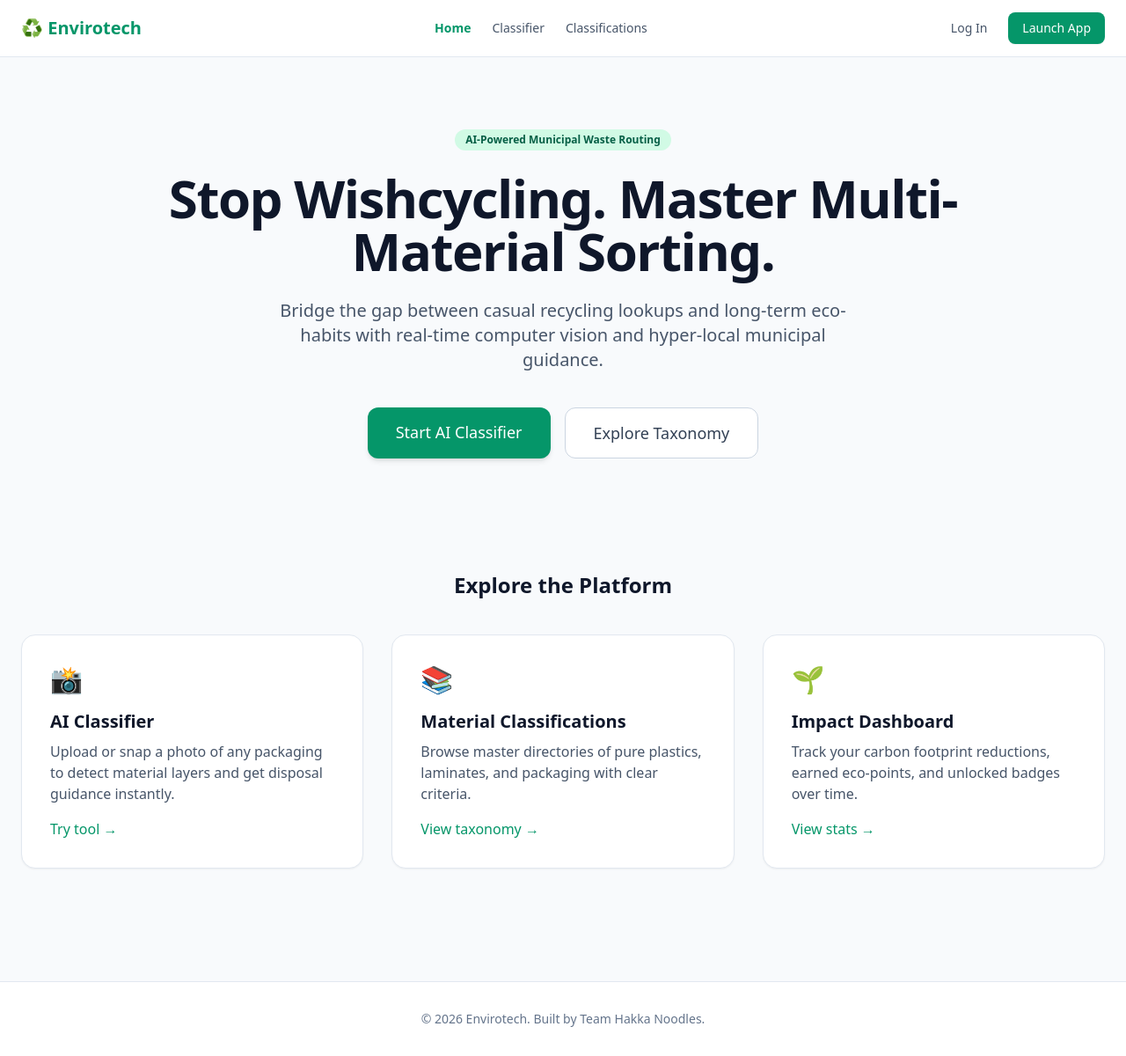
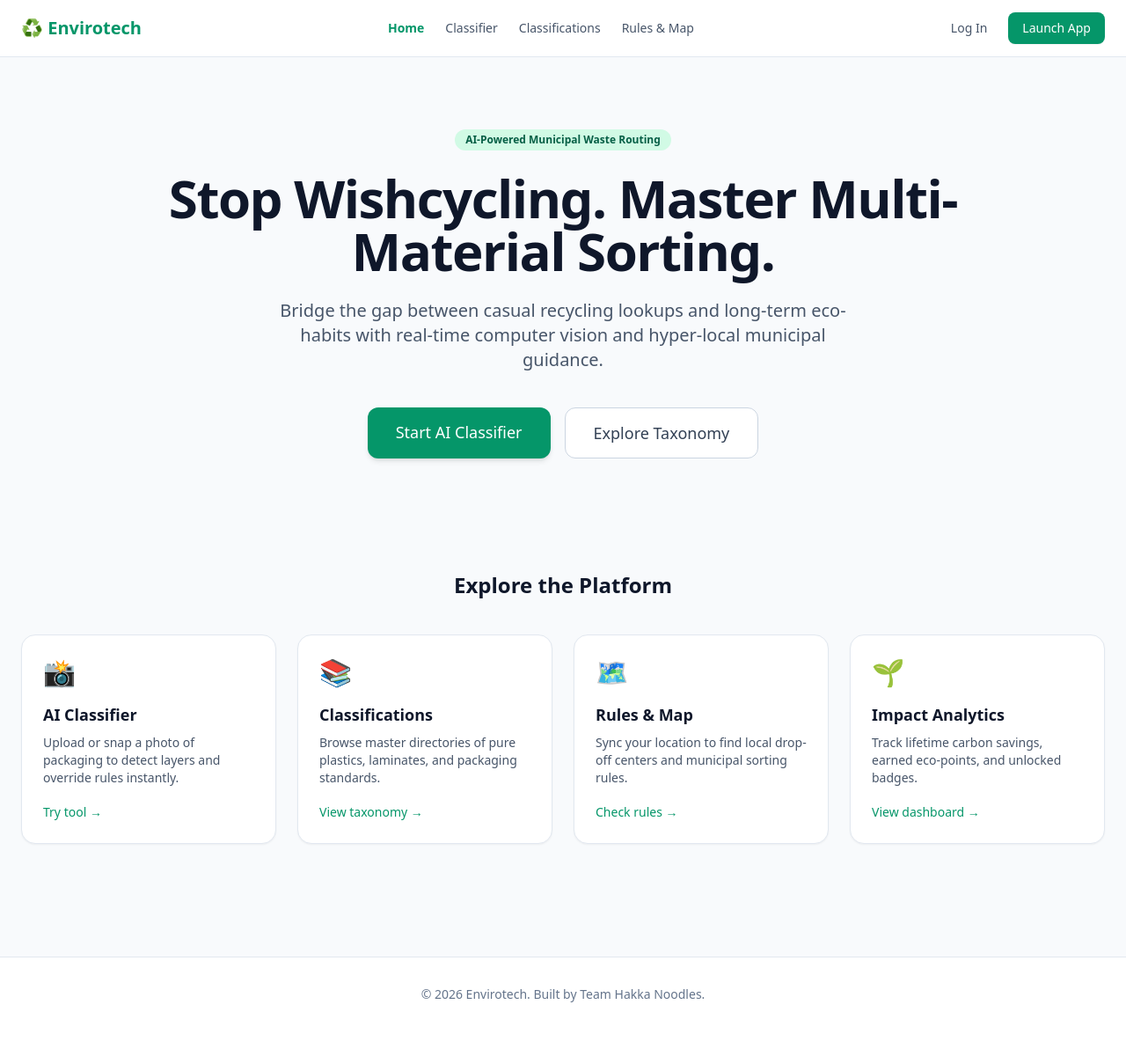
Before and after one commit to Sparsh8998/BinSync-Smart-Waste-Segregator, a Flask app: page / in a window 1280 px wide. Shown: the whole page at 88% size. After the commit the page ends 1139 px from the top, so only its background shows below. Run offline with Flask 3, Linux system fonts and the light colour scheme; some libraries are stand-ins or nearby versions.

Commit message:
Update project files and templates

```diff
--- a/templates/index.html
+++ b/templates/index.html
@@ -14,6 +14,7 @@
                 <a href="{{ url_for('home') }}" class="text-emerald-600 font-semibold">Home</a>
                 <a href="{{ url_for('classifier') }}" class="hover:text-emerald-600 transition">Classifier</a>
                 <a href="{{ url_for('classifications') }}" class="hover:text-emerald-600 transition">Classifications</a>
+                <a href="{{ url_for('rules') }}" class="hover:text-emerald-600 transition">Rules & Map</a>
                 {% if user %}
                 <a href="{{ url_for('dashboard') }}" class="hover:text-emerald-600 transition">Dashboard</a>
                 {% endif %}
@@ -47,24 +48,30 @@
 
     <section class="max-w-7xl mx-auto px-6 py-12">
         <h2 class="text-2xl font-bold text-center mb-10 text-slate-900">Explore the Platform</h2>
-        <div class="grid md:grid-cols-3 gap-8">
-            <div class="bg-white p-8 rounded-2xl border border-slate-200 shadow-sm hover:shadow-md transition">
+        <div class="grid md:grid-cols-4 gap-6">
+            <div class="bg-white p-6 rounded-2xl border border-slate-200 shadow-sm hover:shadow-md transition">
                 <div class="text-3xl mb-4">📸</div>
-                <h3 class="text-xl font-bold text-slate-900 mb-2">AI Classifier</h3>
-                <p class="text-slate-600 mb-4">Upload or snap a photo of any packaging to detect material layers and get disposal guidance instantly.</p>
-                <a href="{{ url_for('classifier') }}" class="text-emerald-600 font-medium hover:underline">Try tool &rarr;</a>
+                <h3 class="text-lg font-bold text-slate-900 mb-2">AI Classifier</h3>
+                <p class="text-slate-600 text-sm mb-4">Upload or snap a photo of packaging to detect layers and override rules instantly.</p>
+                <a href="{{ url_for('classifier') }}" class="text-emerald-600 text-sm font-medium hover:underline">Try tool &rarr;</a>
             </div>
-            <div class="bg-white p-8 rounded-2xl border border-slate-200 shadow-sm hover:shadow-md transition">
+            <div class="bg-white p-6 rounded-2xl border border-slate-200 shadow-sm hover:shadow-md transition">
                 <div class="text-3xl mb-4">📚</div>
-                <h3 class="text-xl font-bold text-slate-900 mb-2">Material Classifications</h3>
-                <p class="text-slate-600 mb-4">Browse master directories of pure plastics, laminates, and packaging with clear criteria.</p>
-                <a href="{{ url_for('classifications') }}" class="text-emerald-600 font-medium hover:underline">View taxonomy &rarr;</a>
+                <h3 class="text-lg font-bold text-slate-900 mb-2">Classifications</h3>
+                <p class="text-slate-600 text-sm mb-4">Browse master directories of pure plastics, laminates, and packaging standards.</p>
+                <a href="{{ url_for('classifications') }}" class="text-emerald-600 text-sm font-medium hover:underline">View taxonomy &rarr;</a>
             </div>
-            <div class="bg-white p-8 rounded-2xl border border-slate-200 shadow-sm hover:shadow-md transition">
+            <div class="bg-white p-6 rounded-2xl border border-slate-200 shadow-sm hover:shadow-md transition">
+                <div class="text-3xl mb-4">🗺️</div>
+                <h3 class="text-lg font-bold text-slate-900 mb-2">Rules & Map</h3>
+                <p class="text-slate-600 text-sm mb-4">Sync your location to find local drop-off centers and municipal sorting rules.</p>
+                <a href="{{ url_for('rules') }}" class="text-emerald-600 text-sm font-medium hover:underline">Check rules &rarr;</a>
+            </div>
+            <div class="bg-white p-6 rounded-2xl border border-slate-200 shadow-sm hover:shadow-md transition">
                 <div class="text-3xl mb-4">🌱</div>
-                <h3 class="text-xl font-bold text-slate-900 mb-2">Impact Dashboard</h3>
-                <p class="text-slate-600 mb-4">Track your carbon footprint reductions, earned eco-points, and unlocked badges over time.</p>
-                <a href="{{ url_for('dashboard') }}" class="text-emerald-600 font-medium hover:underline">View stats &rarr;</a>
+                <h3 class="text-lg font-bold text-slate-900 mb-2">Impact Analytics</h3>
+                <p class="text-slate-600 text-sm mb-4">Track lifetime carbon savings, earned eco-points, and unlocked badges.</p>
+                <a href="{{ url_for('dashboard') }}" class="text-emerald-600 text-sm font-medium hover:underline">View dashboard &rarr;</a>
             </div>
         </div>
     </section>
```
